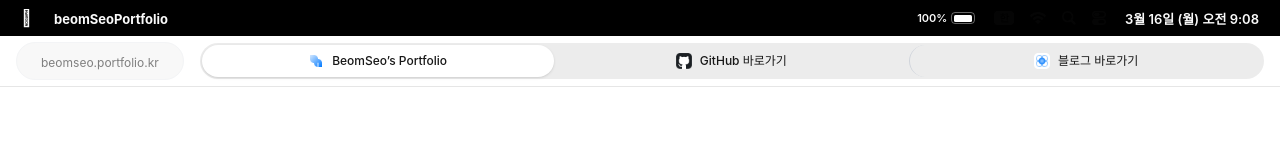
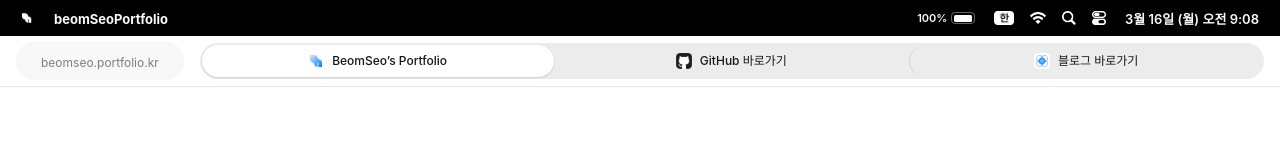
Before and after one commit to BS-Stack-Lab/portfolio-site-2026, a Next.js app: page / in a window 1280 px wide. Shown: the top 160 px of the page. Built offline with nearby package versions, Linux system fonts and the light colour scheme.

Commit message:
fix: replace apple logo with Logo.png and fix icon visibility

```diff
--- a/components/Header.tsx
+++ b/components/Header.tsx
@@ -37,15 +37,20 @@ export default function Header() {
         <div className="w-full h-[36px] bg-[#000000] flex flex-row justify-between items-center px-[10px] py-[5px]">
           {/* Group - Leading */}
           <div className="flex flex-row items-center">
+            {/* [수정] 애플 로고 텍스트 대신 Logo.png 이미지 적용 */}
             <div className="w-[33px] flex justify-center items-center">
-              <span className="text-[#FAFAFA] text-[16px]"></span>
+              <img
+                src="/asset/header/Logo.png"
+                alt="Logo"
+                className="h-[16px] w-auto object-contain"
+              />
             </div>
-            <div className="px-[11px]">
-              <span className="text-[13px] font-bold text-[#FAFAFA] whitespace-nowrap">
-                {siteConfig.name}
-              </span>
-            </div>
+          <div className="px-[11px]">
+            <span className="text-[13px] font-bold text-[#FAFAFA] whitespace-nowrap">
+              {siteConfig.name}
+            </span>
           </div>
+        </div>
 
           {/* Frame - Trailing */}
           <div className="flex flex-row items-center">
@@ -57,19 +62,19 @@ export default function Header() {
               </div>
             </div>
 
-            {/* Status Icons - public 폴더 기준 경로 */}
+            {/* Status Icons - [해결] 아이콘이 안 보일 때를 대비해 스타일 보정 */}
             <div className="flex flex-row items-center">
               <div className="px-[8px] flex items-center">
-                <img src="/asset/header/kor.png" alt="" className="h-[14px] w-auto invert" />
+                <img src="/asset/header/kor.png" alt="KOR" className="h-[14px] w-auto brightness-200" />
               </div>
               <div className="px-[8px] flex items-center">
-                <img src="/asset/header/wifi.png" alt="" className="h-[12px] w-auto invert" />
+                <img src="/asset/header/wifi.png" alt="Wi-Fi" className="h-[12px] w-auto brightness-200" />
               </div>
               <div className="px-[8px] flex items-center">
-                <img src="/asset/header/search.png" alt="" className="h-[14px] w-auto invert" />
+                <img src="/asset/header/search.png" alt="Search" className="h-[14px] w-auto brightness-200" />
               </div>
               <div className="px-[8px] flex items-center">
-                <img src="/asset/header/control.png" alt="" className="h-[14px] w-auto invert" />
+                <img src="/asset/header/control.png" alt="Control" className="h-[14px] w-auto brightness-200" />
               </div>
             </div>
 
```
Also changed, not shown: public/asset/header/Logo.png (added).
